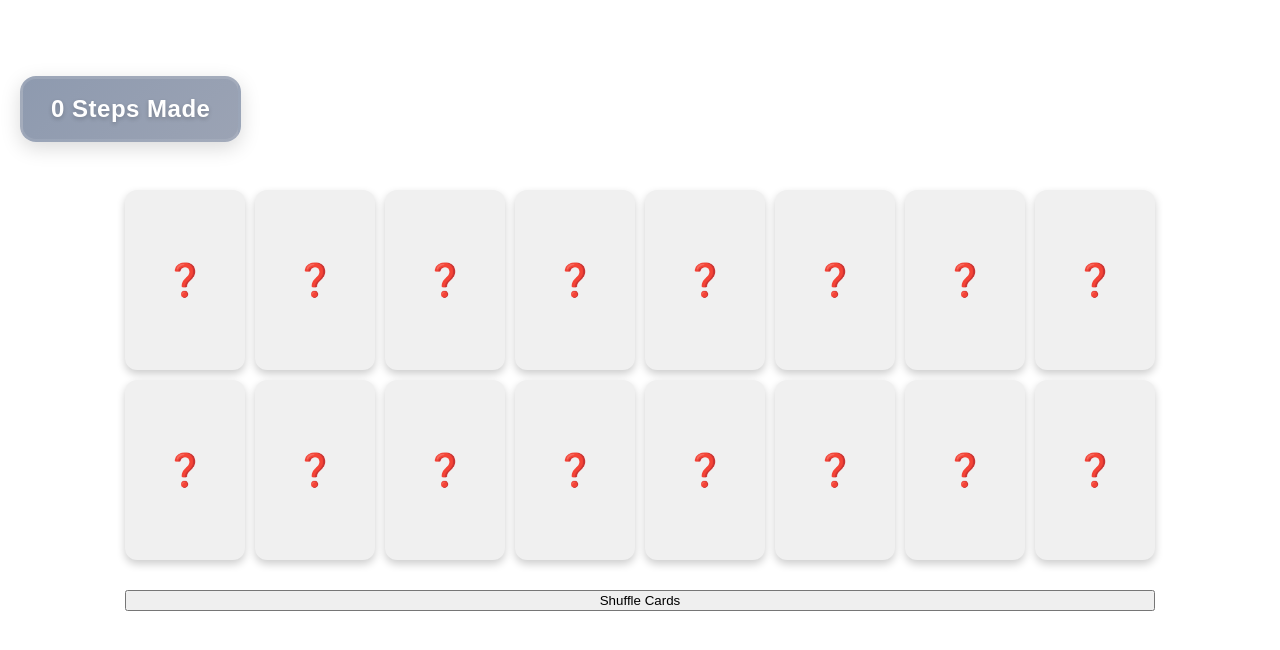
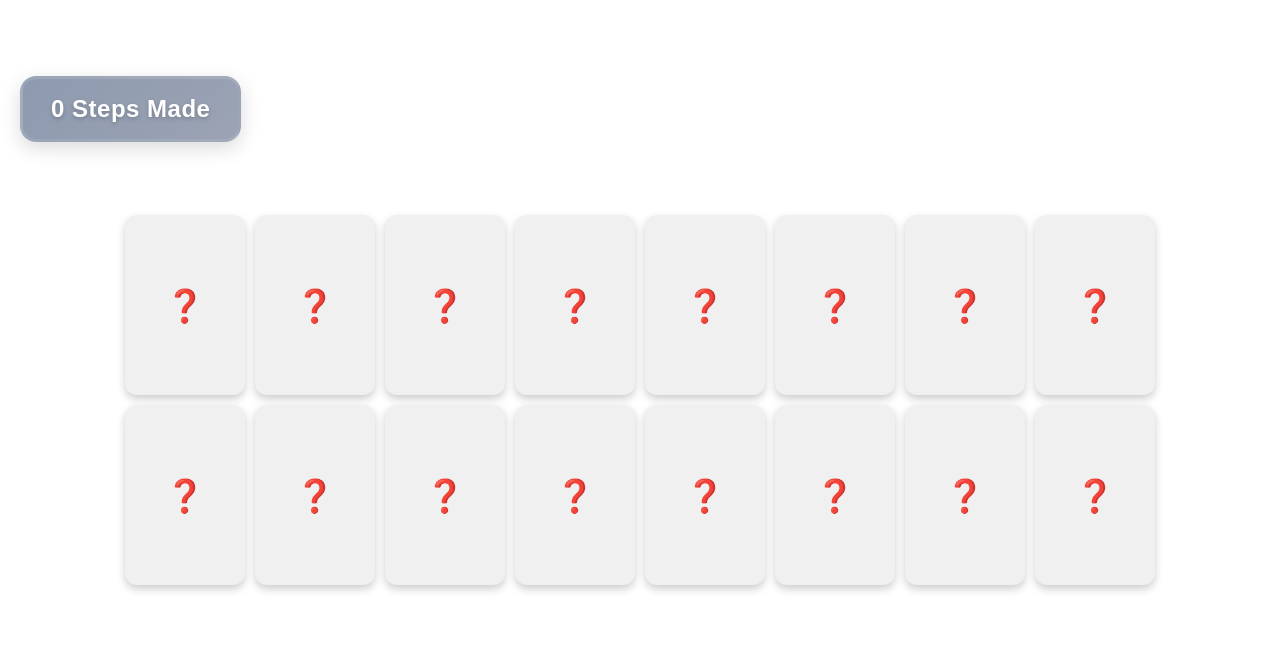
Before and after one commit to dlvovsky10/memory-game, a React (Create React App) app: page / in a window 1280 px wide. Shown: the top 650 px of the page. Built offline with nearby package versions, Linux system fonts and the light colour scheme.

Commit message:
Fix code structure

```diff
--- a/src/App.js
+++ b/src/App.js
@@ -1,192 +1,104 @@
 import React, { useState, useEffect } from 'react';
 import Card from './components/Card';
-import './components/styles.css'
-//import './App.css';
+import './components/styles.css';
 
 const values = ["🐶", "🐱", "🐼", "🦊", "🐵", "🐸", "🐷", "🐥"];
 const frontContent = "❓";
 
+const generateShuffledCards = () => {
+  const cardPairs = values.flatMap((value, i) => {
+    const pairId = i + 1;
+    return [
+      { id: `card-${i * 2}`, pairId, frontContent, backContent: value, isMatched: false },
+      { id: `card-${i * 2 + 1}`, pairId, frontContent, backContent: value, isMatched: false }
+    ];
+  });
+  return shuffleArray(cardPairs);
+};
+
+const shuffleArray = (array) => {
+  const shuffled = [...array];
+  let currentIndex = shuffled.length;
+  while (currentIndex !== 0) {
+    const randomIndex = Math.floor(Math.random() * currentIndex);
+    currentIndex--;
+    [shuffled[currentIndex], shuffled[randomIndex]] = [
+      shuffled[randomIndex], shuffled[currentIndex]
+    ];
+  }
+  return shuffled;
+};
+
 function App() {
-  const [cards, dealWithCards] = useState([]);
+  const [cards, setCards] = useState([]);
   const [flippedCards, setFlippedCards] = useState({});
-  const [flippedCardsNum, setFlippedCardsNum] = useState(0);
-  const [stepsMade, UpdateSteps] = useState(0)
-  const [checkedCards, updateCheckedCards] = useState([])
-  const [gameOver, setGameOver] = useState(false)
+  const [stepsMade, setStepsMade] = useState(0);
+  const [checkedCards, setCheckedCards] = useState([]);
+  const [gameOver, setGameOver] = useState(false);
 
   useEffect(() => {
-    const initialCards = [];
-
-    // Create 2 cards for each value, each with a unique ID
-    for (let i = 0; i < values.length; i++) {
-      const pairId = i + 1; // This identifies which pair they belong to
-
-      // Add first card of the pair
-      initialCards.push({
-        id: `card-${i * 2}`, // Unique ID for each card
-        pairId: pairId, // Which pair this card belongs to
-        frontContent: frontContent,
-        backContent: values[i],
-        isMatched: false // Add matched state
-      });
-
-      // Add second card of the pair
-      initialCards.push({
-        id: `card-${i * 2 + 1}`, // Unique ID for each card
-        pairId: pairId, // Same pair ID as its match
-        frontContent: frontContent,
-        backContent: values[i],
-        isMatched: false // Add matched state
-      });
-    }
-
-    // Shuffle the cards
-    const shuffledCards = shuffleArray(initialCards);
-    dealWithCards(shuffledCards);
+    setCards(generateShuffledCards());
   }, []);
 
-  // Helper function to create delays
   const delay = (ms) => new Promise(resolve => setTimeout(resolve, ms));
 
+  const resetGameState = () => {
+    setFlippedCards({});
+    setCheckedCards([]);
+    setGameOver(false);
+    setStepsMade(0);
+  };
 
-const handleCardFlip = async (cardId) => {
-  // Prevent clicking if 2 cards are already flipped
-  if (flippedCardsNum >= 2) {
-    return;
-  }
+  const handleCardFlip = async (cardId) => {
+    const flippedIds = Object.keys(flippedCards);
+    if (flippedIds.length >= 2 || flippedCards[cardId]) return;
 
-  if (flippedCardsNum === 0) {
-    // First card: flip it and keep it open
-    setFlippedCardsNum(1);
-    setFlippedCards(prev => ({
-      ...prev,
-      [cardId]: true
-    }));
-  } else if (flippedCardsNum === 1) {
-    // Second card: flip it, show for 2 seconds, then close both
-    setFlippedCardsNum(2);
-    setFlippedCards(prev => ({
-      ...prev,
-      [cardId]: true
-    }));
+    const newFlipped = { ...flippedCards, [cardId]: true };
+    setFlippedCards(newFlipped);
 
-    // Find the cards
-    const firstCardId = Object.keys(flippedCards)[0];
-    const firstCard = cards.find(card => card.id === firstCardId);
-    const secondCard = cards.find(card => card.id === cardId);
+    const updatedFlippedIds = Object.keys(newFlipped);
+    if (updatedFlippedIds.length === 2) {
+      const [firstId, secondId] = updatedFlippedIds;
+      const firstCard = cards.find(c => c.id === firstId);
+      const secondCard = cards.find(c => c.id === secondId);
 
-    // Check if both cards match
-    if (firstCard.pairId === secondCard.pairId) {
-      // Wait a moment to show the match, then animate out
-      await delay(800);
+      if (firstCard.pairId === secondCard.pairId) {
+        await delay(800);
+        const updatedCards = cards.map(card =>
+          card.id === firstId || card.id === secondId
+            ? { ...card, isMatched: true }
+            : card
+        );
+        setCards(updatedCards);
+        handleAddCheckedCards([firstCard, secondCard]);
+        setFlippedCards({});
+      } else {
+        await delay(2000);
+        setFlippedCards({});
+      }
+      setStepsMade(prev => prev + 1);
+    }
+  };
 
-      // Mark matched cards as matched (triggers animation)
-      const updatedCards = cards.map(card => {
-        if (card.id === firstCard.id || card.id === secondCard.id) {
-          return { ...card, isMatched: true };
-        }
-        return card;
-      });
-
-      dealWithCards(updatedCards);
-      handleAddCard(firstCard);
-      handleAddCard(secondCard);
-
-      // Reset immediately for matched cards
-      setFlippedCards({});
-      setFlippedCardsNum(0);
-      UpdateSteps(stepsMade + 1);
-    } else {
-      // Wait 2 seconds for non-matching cards
-      await delay(2000);
-
-      // Close all cards, reset counter, and update steps made
-      setFlippedCards({});
-      setFlippedCardsNum(0);
-      UpdateSteps(stepsMade + 1);
-    }
-  }
-};
-
-  // Add card to checked Array
-  const handleAddCard = (newCard) => {
-  // Use the functional update form to avoid race conditions
-  updateCheckedCards(prevCheckedCards => {
-    const newCheckedCards = [...prevCheckedCards, newCard];
-
-    // Now, check for the game-over condition *inside* this callback
-    if (newCheckedCards.length === values.length * 2) {
-      setTimeout(() => setGameOver(true), 1000); // Delay to show final animation
-    }
-
-    // Return the new state
-    return newCheckedCards;
-  });
-}
-
-  // Shuffle the array
-  const shuffleArray = (array) => {
-    const shuffled = [...array]; // Create a shallow copy to avoid mutating the original array
-    let currentIndex = shuffled.length;
-    let randomIndex;
-
-    // While there remain elements to shuffle.
-    while (currentIndex !== 0) {
-      // Pick a remaining element.
-      randomIndex = Math.floor(Math.random() * currentIndex);
-      currentIndex--;
-
-      // And swap it with the current element.
-      [shuffled[currentIndex], shuffled[randomIndex]] = [
-        shuffled[randomIndex],
-        shuffled[currentIndex],
-      ];
-    }
-    return shuffled;
+  const handleAddCheckedCards = (newCards) => {
+    setCheckedCards(prev => {
+      const updated = [...prev, ...newCards];
+      if (updated.length === values.length * 2) {
+        setTimeout(() => setGameOver(true), 1000);
+      }
+      return updated;
+    });
   };
 
   const handleShuffle = () => {
-    // Reset all cards to unmatched state when shuffling
     const resetCards = cards.map(card => ({ ...card, isMatched: false }));
-    const shuffledArray = shuffleArray(resetCards);
-    dealWithCards(shuffledArray);
-    setFlippedCards({}); // Reset flip states when shuffling
-    updateCheckedCards([]); // Reset checked cards
-    setGameOver(false); // Reset game over state
-    UpdateSteps(0); // Reset steps
+    setCards(shuffleArray(resetCards));
+    resetGameState();
   };
 
   const handleRestart = () => {
-    // Create fresh cards and shuffle them
-    const initialCards = [];
-
-    for (let i = 0; i < values.length; i++) {
-      const pairId = i + 1;
-
-      initialCards.push({
-        id: `card-${i * 2}`,
-        pairId: pairId,
-        frontContent: frontContent,
-        backContent: values[i],
-        isMatched: false
-      });
-
-      initialCards.push({
-        id: `card-${i * 2 + 1}`,
-        pairId: pairId,
-        frontContent: frontContent,
-        backContent: values[i],
-        isMatched: false
-      });
-    }
-
-    const shuffledCards = shuffleArray(initialCards);
-    dealWithCards(shuffledCards);
-    setFlippedCards({});
-    updateCheckedCards([]);
-    setGameOver(false);
-    UpdateSteps(0);
-    setFlippedCardsNum(0);
+    setCards(generateShuffledCards());
+    resetGameState();
   };
 
   return (
@@ -201,22 +113,21 @@ const handleCardFlip = async (cardId) => {
         </div>
       ) : (
         <>
-          {cards.map((card, index) => (
+          {cards.map(card => (
             <Card
-              key={card.id} // Use the unique card ID as key
-              isFlipped={flippedCards[card.id] || false}
-              isMatched={card.isMatched || false} // Pass matched state
+              key={card.id}
+              isFlipped={!!flippedCards[card.id]}
+              isMatched={card.isMatched}
               frontContent={card.frontContent}
               backContent={card.backContent}
-              onClick={() => !card.isMatched && handleCardFlip(card.id)} // Prevent clicking matched cards
+              onClick={() => {
+                if (!card.isMatched && !flippedCards[card.id]) {
+                  handleCardFlip(card.id);
+                }
+              }}
             />
           ))}
-          <button onClick={handleShuffle} style={{gridColumn: '1 / -1', marginTop: '20px'}}>
-            Shuffle Cards
-          </button>
-          <h6 className="score">
-            {stepsMade} Steps Made
-          </h6>
+          <h6 className="score">{stepsMade} Steps Made</h6>
         </>
       )}
     </div>
```
